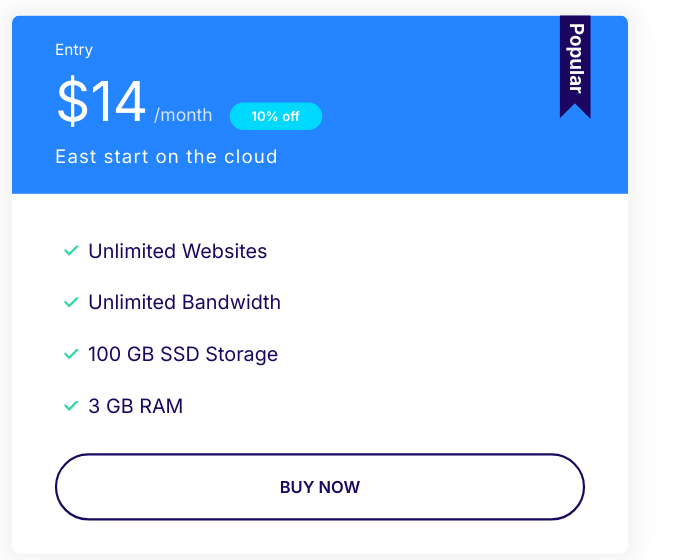
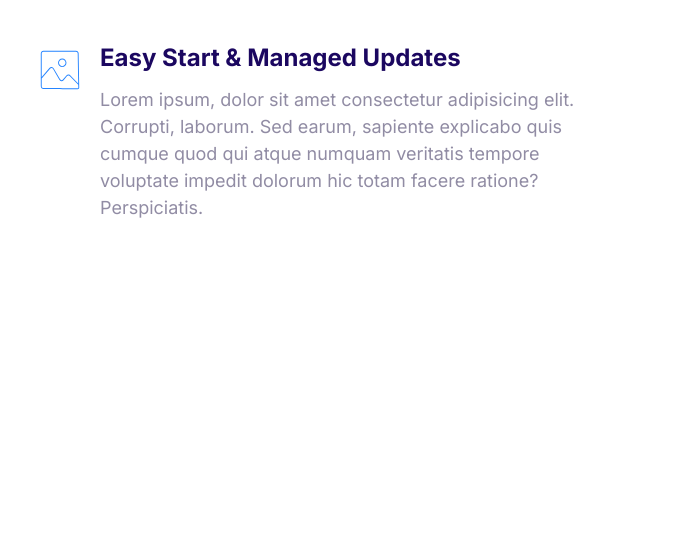
Before and after one commit to BABA983/moshify, a plain HTML site: page index.html in a window 1280 px wide. Shown: the whole page, without its empty margins (0-679 px from the left). Drawn offline with Linux system fonts and the light colour scheme.

Commit message:
Build the media object component

```diff
--- a/css/style.css
+++ b/css/style.css
@@ -351,3 +351,20 @@ a {
     font-size: 1.7rem;
   }
 }
+
+/* Media */
+.media {
+  display: flex;
+}
+
+.media__title {
+  margin-top: 0;
+}
+
+.media__body {
+  margin: 0 2rem;
+}
+
+.media__image {
+  margin-top: 1rem;
+}
--- a/index.html
+++ b/index.html
@@ -2,7 +2,7 @@
  * @Author: raoqidi
  * @Date: 2021-07-10 13:49:35
  * @LastEditors: raoqidi
- * @LastEditTime: 2021-07-11 12:32:27
+ * @LastEditTime: 2021-07-11 14:08:55
  * @Description: please add a description to the file
  * @FilePath: /moshify/index.html
 -->
@@ -22,24 +22,20 @@
   </head>
   <body>
     <div style="width: 50%; padding: 4rem">
-      <div class="plan plan--popular">
-        <div class="card card--primary">
-          <header class="card__header">
-            <h3 class="plan__name">Entry</h3>
-            <span class="plan__price">$14</span>
-            <span class="plan__billing-cycle">/month</span>
-            <span class="badge badge--secondary badge--small">10% off</span>
-            <span class="plan__description">East start on the cloud</span>
-          </header>
-          <div class="card__body">
-            <ul class="list list--tick">
-              <li class="list__item">Unlimited Websites</li>
-              <li class="list__item">Unlimited Bandwidth</li>
-              <li class="list__item">100 GB SSD Storage</li>
-              <li class="list__item">3 GB RAM</li>
-            </ul>
-            <button class="btn btn--block btn--outline">Buy Now</button>
-          </div>
+      <div class="media">
+        <div class="media__image">
+          <svg class="icon icon--primary">
+            <use xlink:href="/images/sprite.svg#snap"></use>
+          </svg>
+        </div>
+        <div class="media__body">
+          <h3 class="media__title">Easy Start & Managed Updates</h3>
+          <p>
+            Lorem ipsum, dolor sit amet consectetur adipisicing elit. Corrupti,
+            laborum. Sed earum, sapiente explicabo quis cumque quod qui atque
+            numquam veritatis tempore voluptate impedit dolorum hic totam facere
+            ratione? Perspiciatis.
+          </p>
         </div>
       </div>
     </div>
```
Also changed, not shown: components/icons.html (+1 -1 lines), components/media.html (added, +24 -0 lines).
